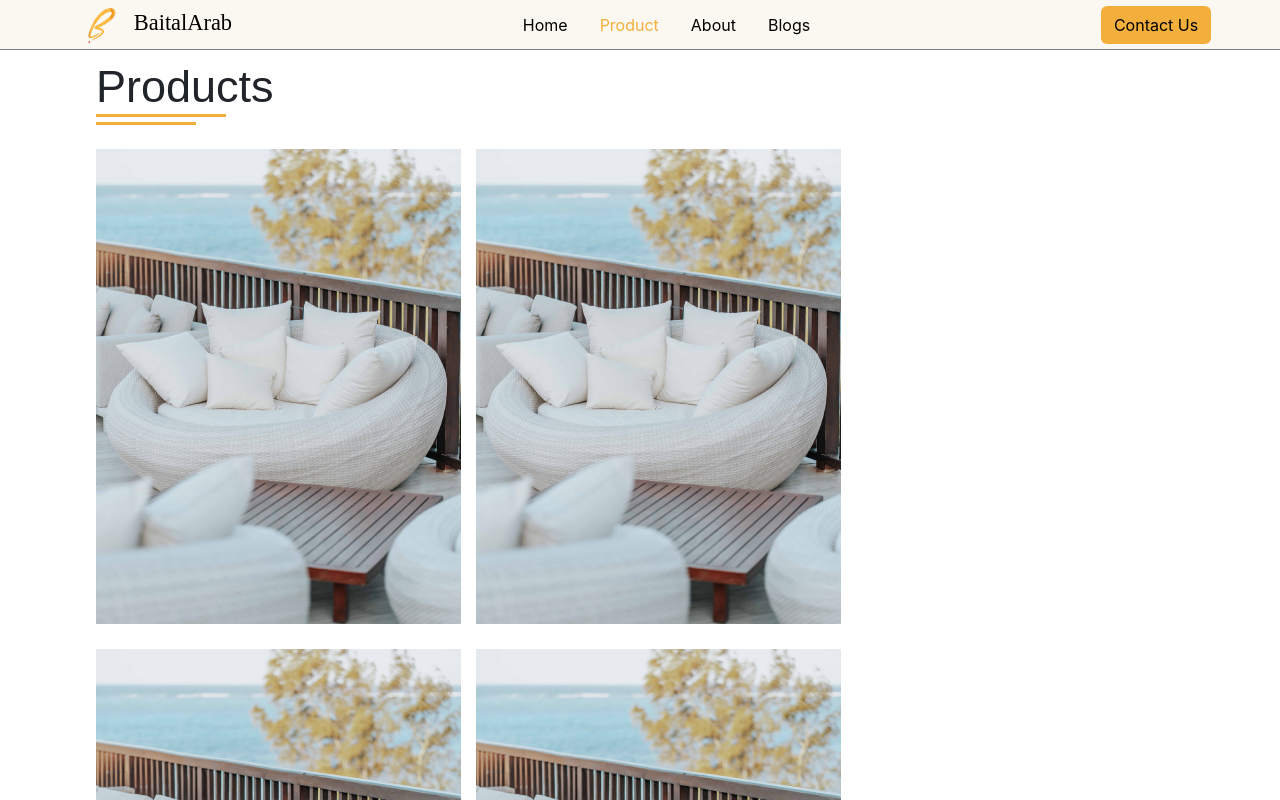
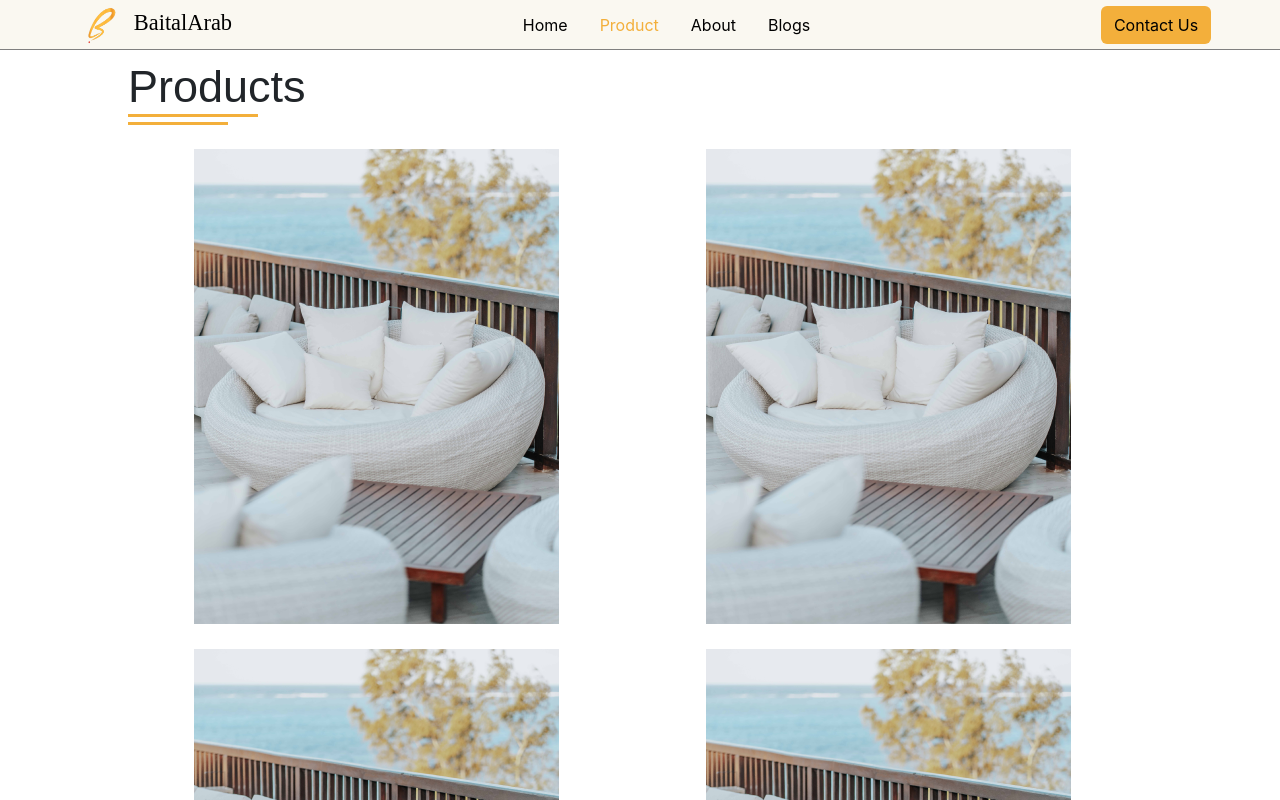
Before and after one commit to Majeed-hub/baitalArabFurniture, a React (Create React App) app: page /product in a window 1280 px wide. Shown: the top 800 px of the page. Built offline with nearby package versions, Linux system fonts and the light colour scheme; a web font is replaced by a local one.

Commit message:
changed size of products page

```diff
--- a/src/pages/Portfolio/Portfolio.css
+++ b/src/pages/Portfolio/Portfolio.css
@@ -75,12 +75,37 @@
 .portfolioCard:hover .overlay {
   opacity: 1;
 }
+/* @media screen and (min-width: 893px) {
+  .portfolioCardWrapper {
+    justify-content: space-around;
+  }
 
-@media screen and (min-width: 1345px) {
+  .portfolioContainer {
+    width: 70%;
+    margin: auto;
+  }
+
+} */
+@media screen and (max-width: 1338px) {
+  .portfolioCardWrapper {
+    justify-content: space-around;
+  }
+
+  .portfolioContainer {
+    width: 80%;
+    margin: auto;
+  }
+
+}
+
+
+@media screen and (min-width: 1340px) {
   .portfolioCardWrapper {
     justify-content: space-between;
   }
+
 }
+
 
 @media screen and (max-width: 894px) {
   .portfolioCardWrapper .portfolioCard {
```
